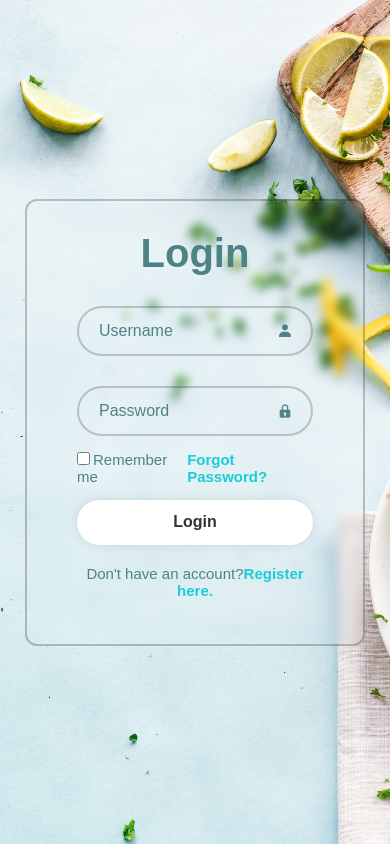
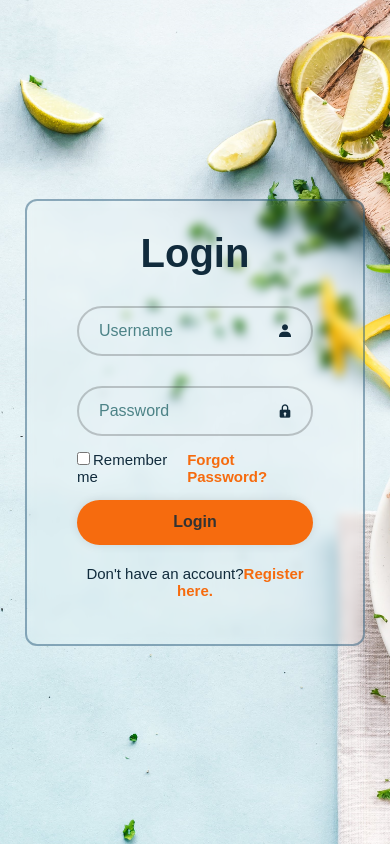
Before and after one commit to AnshMittal08/Recipe-Website-Login-page, a plain HTML site: page index.html in a window 390 px wide. Drawn offline with nearby package versions, Linux system fonts and the light colour scheme.

Commit message:
Update index.html

```diff
--- a/index.html
+++ b/index.html
@@ -28,11 +28,11 @@
       {
          width: 420px;
          background-color: blueviolet;
-         color: #4d8387;
+         color: #112B3C;
          border-radius: 12px;
          padding: 30px 50px;
          background: transparent;
-         border: 2px solid rgba(0, 0, 0, 0.222);
+         border: 2px solid #20537578;
          backdrop-filter: blur(20px);
 
       }
@@ -46,11 +46,11 @@
          .container{
          width: 340px;
          background-color: blueviolet;
-         color: #4d8387;
+         color: #112B3C;
          border-radius: 12px;
          padding: 30px 50px;
          background: transparent;
-         border: 2px solid rgba(0, 0, 0, 0.222);
+         border: 2px solid #20537578;
          backdrop-filter: blur(5px);
          }
       }
@@ -58,7 +58,7 @@
       {
          font-size: 40px;
          text-align: center;
-         color: #4d8387;
+         color: #112B3C;
       }
       .container .input-box
       {
@@ -77,7 +77,7 @@
          border: 2px solid rgba(0, 0, 0, 0.2);
          border-radius: 40px;
          font-size: 16px;
-         color: #19ccd9;
+         color: #F66B0E;
          padding: 20px 45px 20px 20px;
       }
       .input-box input::placeholder
@@ -107,7 +107,7 @@
       .remember-forgot a
       {
          text-decoration: none;
-         color: #19ccd9;
+         color: #F66B0E;
          font-weight: 700;
       }
       .remember-forgot a:hover{
@@ -117,7 +117,7 @@
       {
          width: 100%;
          height: 45px;
-         background: #fff;
+         background: #F66B0E;
          border: none;
          outline: none;
          border-radius: 40px;
@@ -136,7 +136,7 @@
       }
       .registration-link p a
       {
-         color: #19ccd9;
+         color: #F66B0E;
          text-decoration: none;
          font-weight: 700;
       }
```
